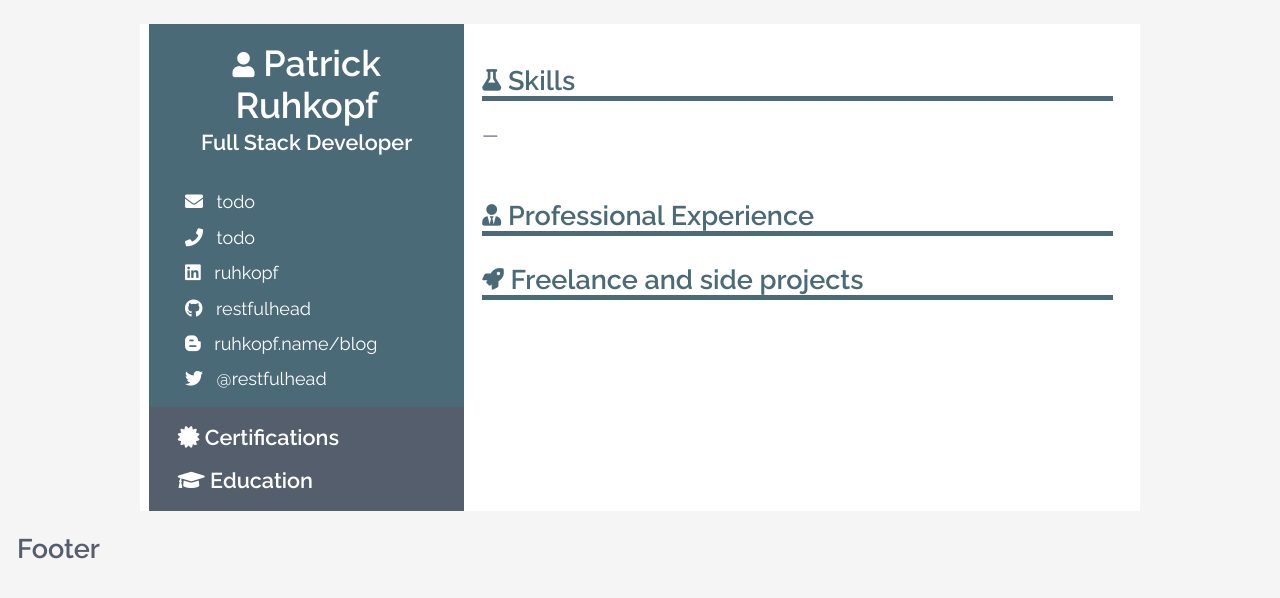
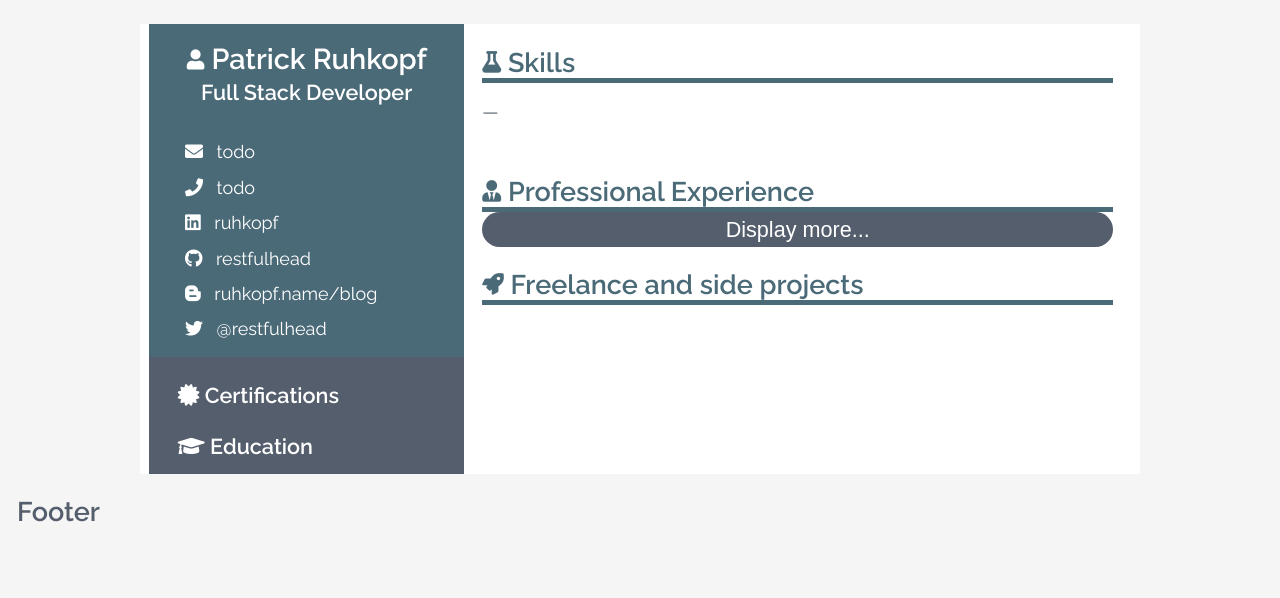
Before and after one commit to restfulhead/blog, a Jekyll site: the page built from profile.html, in a window 1280 px wide. Shown: the top 598 px of the page. Built offline with Jekyll 4.4.1, drawn with Linux system fonts in a browser that asks for light colours.

Commit message:
wip: expand button

```diff
--- a/css/main_profile_v1.scss
+++ b/css/main_profile_v1.scss
@@ -39,12 +39,12 @@
   display: flex;
   flex-direction: column;
   flex-basis: 100%;
-  padding: 1em;
+  padding: 0 1em;
 
   h2 {
     color: $main-header-color;
     border-bottom: 5px solid $main-header-color;
-    margin-bottom: 0.2em;
+    margin-bottom: 0;
   }
 
   h3 {
@@ -99,6 +99,7 @@
 
   h1 {
     margin: 0;
+    font-size: 1.6em;
   }
   h2 {
     font-size: 1.2em;
@@ -114,6 +115,11 @@
 .sidebar-content {
   padding: 0 2em;
   font-size: 0.8em;
+
+  h2 {
+    margin-top: 1.2em;
+    margin-bottom: 0;
+  }
 }
 
 .list-unstyled {
@@ -164,6 +170,25 @@
 }
 
 
+.light-button {
+  font-size: 1.2em;
+  padding: 0;
+  line-height: 0.1em;
+  height: 1.6em;
+  color: $sidebar-color;
+  background-color: $sidebar-bg-color;
+  border: none;
+  border-radius: 10em;
+  text-align: center;
+  text-decoration: none;
+  display: inline-block;
+  cursor: pointer;
+}
+
+.light-button:hover {
+  background-color: $main-header-color
+}
+
 @media screen and (min-width: 800px) {
   .column-sidebar {
     flex: 1;
--- a/profile.html
+++ b/profile.html
@@ -77,22 +77,17 @@
         Professional Experience
       </h2>
 
-      {% for experience in site.data.profile.experiences %}
-      <h3 class="dense">{{ experience.title }} | {{ experience.company }} | <span class="subtle-main">{{experience.date}}</span></h3>
-      <div class="list-styled dense">
-        <ul>
-          {% for desc in experience.desc %}
-          <li>{{ desc.title }}
-            <ul>
-              {% for point in desc.points %}
-              <li>{{ point }}</li>
-              {% endfor %}
-            </ul>
-          </li>
-          {% endfor %}
-        </ul>
+      {% for experience in site.data.profile.recentExperiences %}
+        {% include profile-experience.html %}
+      {% endfor %}
+
+      <button id="read-more-button" class="light-button">Display more...</button>
+
+      <div id="read-more">
+        {% for experience in site.data.profile.moreExperiences %}
+          {% include profile-experience.html %}
+        {% endfor %}
       </div>
-      {% endfor %}
 
       <h2>
         <i class="fas fa-rocket"></i>
```
Also changed, not shown: _includes/profile-experience.html (added, +14 -0 lines), _sass/_profile-theme.scss (+0 -7 lines).
